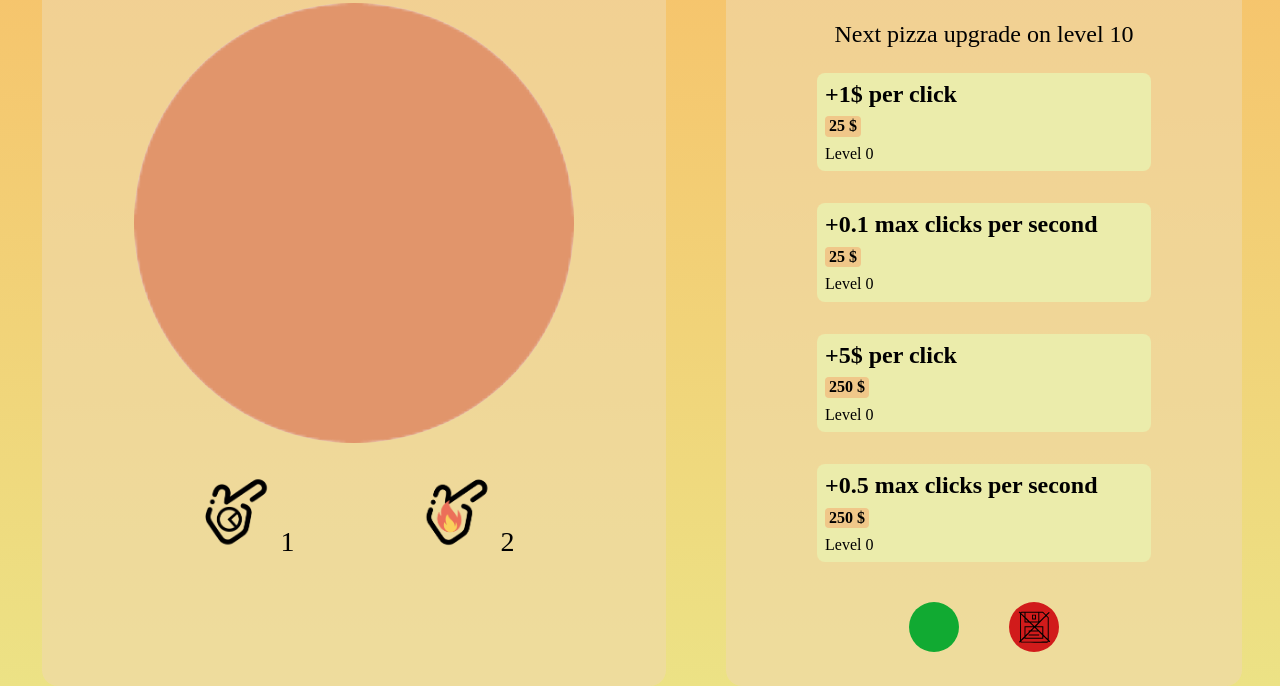
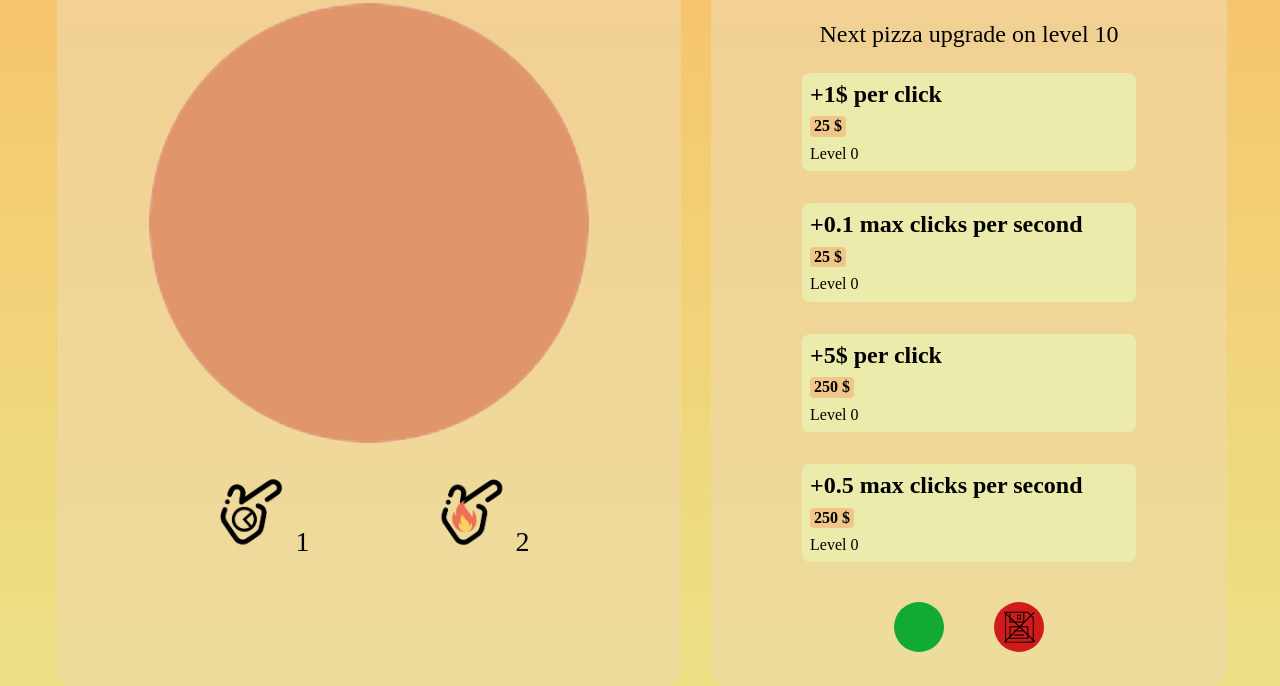
Before and after one commit to JemJoestar/pizza-clicker-beta, a plain HTML site: page index.html in a window 1280 px wide. Shown: the part 171-857 px from the top of the page. Drawn offline with nearby package versions, Linux system fonts and the light colour scheme; a web font is replaced by a local one.

Commit message:
Update styles.css

```diff
--- a/styles/styles.css
+++ b/styles/styles.css
@@ -11,7 +11,8 @@ h6 {
   margin: 0;
 }
 body {
-  background-image: linear-gradient(180deg, #f8be67 0%, #ece285 100%);
+  background-image: linear-gradient(180deg, #f8be67 , #ece285);
+  background-size: 100vh;
   margin: 0;
   font-family: var(--text-font);
 }
@@ -51,7 +52,7 @@ body {
 @media only screen and (min-width: 1024px) {
   .game-pole {
     flex-direction: row;
-    justify-content: space-between;
+    justify-content: space-around;
   }
 }
 
```
